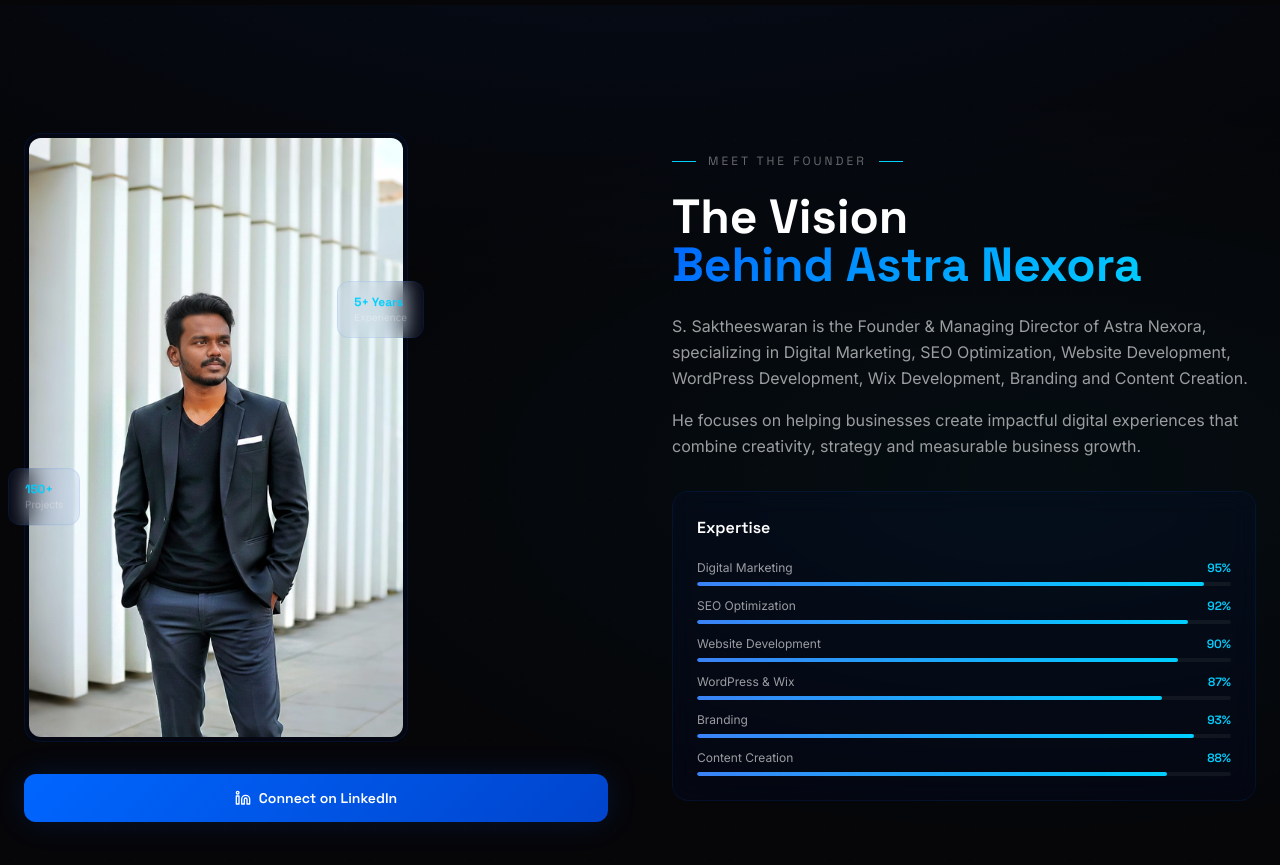
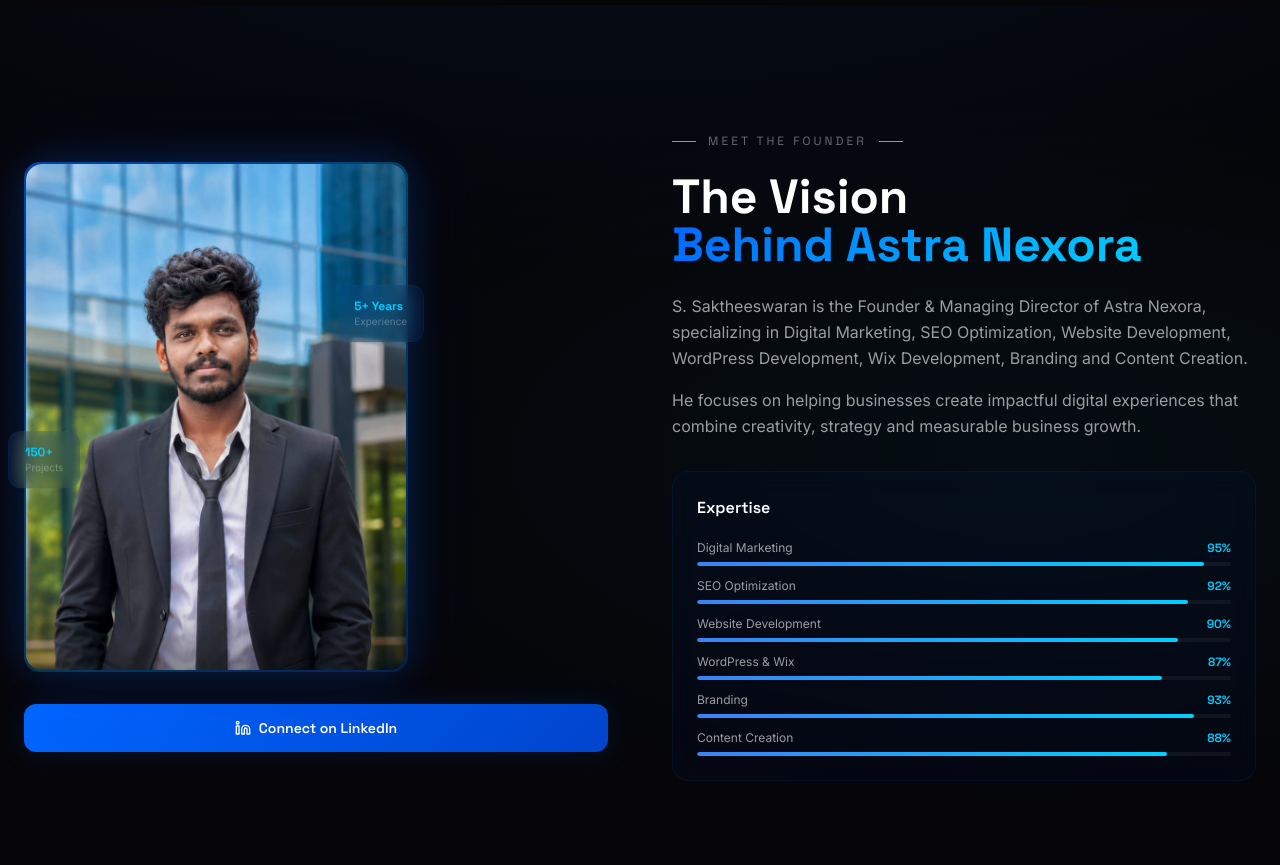
Before and after one commit to astranexora/astranexora, a React (Vite) app: page / in a window 1280 px wide. Shown: the part 5660-6525 px from the top of the page. Built offline with nearby package versions, Linux system fonts and the light colour scheme.

Commit message:
Added image copy.png

```diff
--- a/src/components/Founder.tsx
+++ b/src/components/Founder.tsx
@@ -41,13 +41,16 @@ export default function Founder() {
               </div>
 
               {/* Portrait frame */}
-              <div className="relative z-10 glass-blue rounded-2xl overflow-hidden p-1">
-                <div className="rounded-xl overflow-hidden">
+              <div className="relative z-10 rounded-2xl p-[2px]" style={{ background: 'linear-gradient(135deg, rgba(0,102,255,0.6), rgba(6,182,212,0.3), rgba(0,102,255,0.2))' }}>
+                <div className="relative rounded-2xl overflow-hidden bg-gray-950" style={{ boxShadow: '0 0 40px rgba(0,102,255,0.25), 0 0 80px rgba(0,102,255,0.1), inset 0 0 20px rgba(0,102,255,0.05)' }}>
                   <img
-                    src="/WhatsApp_Image_2026-05-01_at_4.21.17_PM copy.jpeg"
-                    alt="S. Saktheeswaran"
-                    className="w-full h-full object-cover object-top"
+                    src="/image copy.png"
+                    alt="S. Saktheeswaran — Founder & Managing Director, Astra Nexora"
+                    className="w-full object-cover object-top"
+                    style={{ aspectRatio: '3/4', objectPosition: 'center top' }}
                   />
+                  {/* Subtle bottom gradient fade */}
+                  <div className="absolute bottom-0 left-0 right-0 h-16 rounded-b-2xl" style={{ background: 'linear-gradient(to top, rgba(0,0,0,0.4), transparent)' }} />
                 </div>
               </div>
 
```
Also changed, not shown: public/image copy.png (added).
